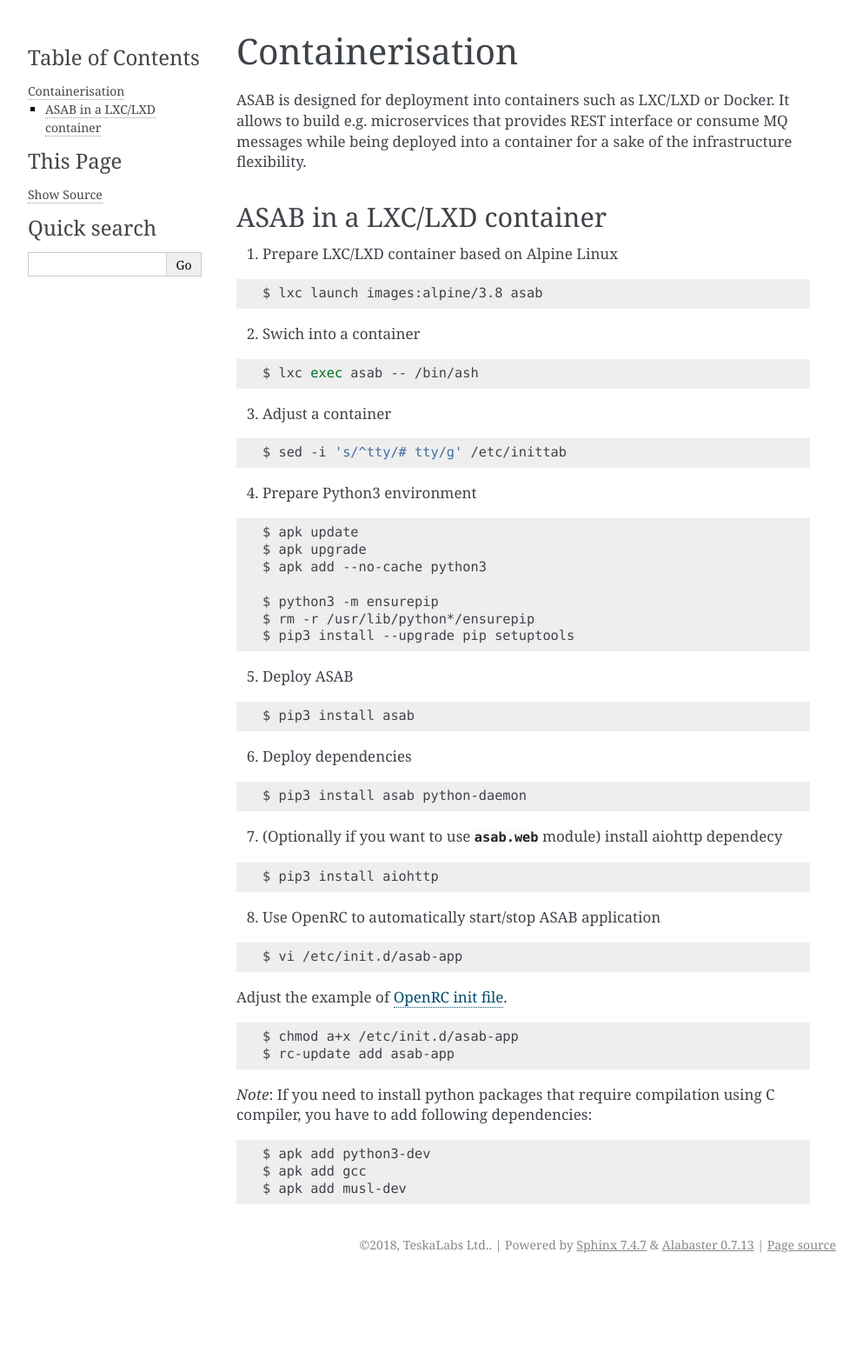
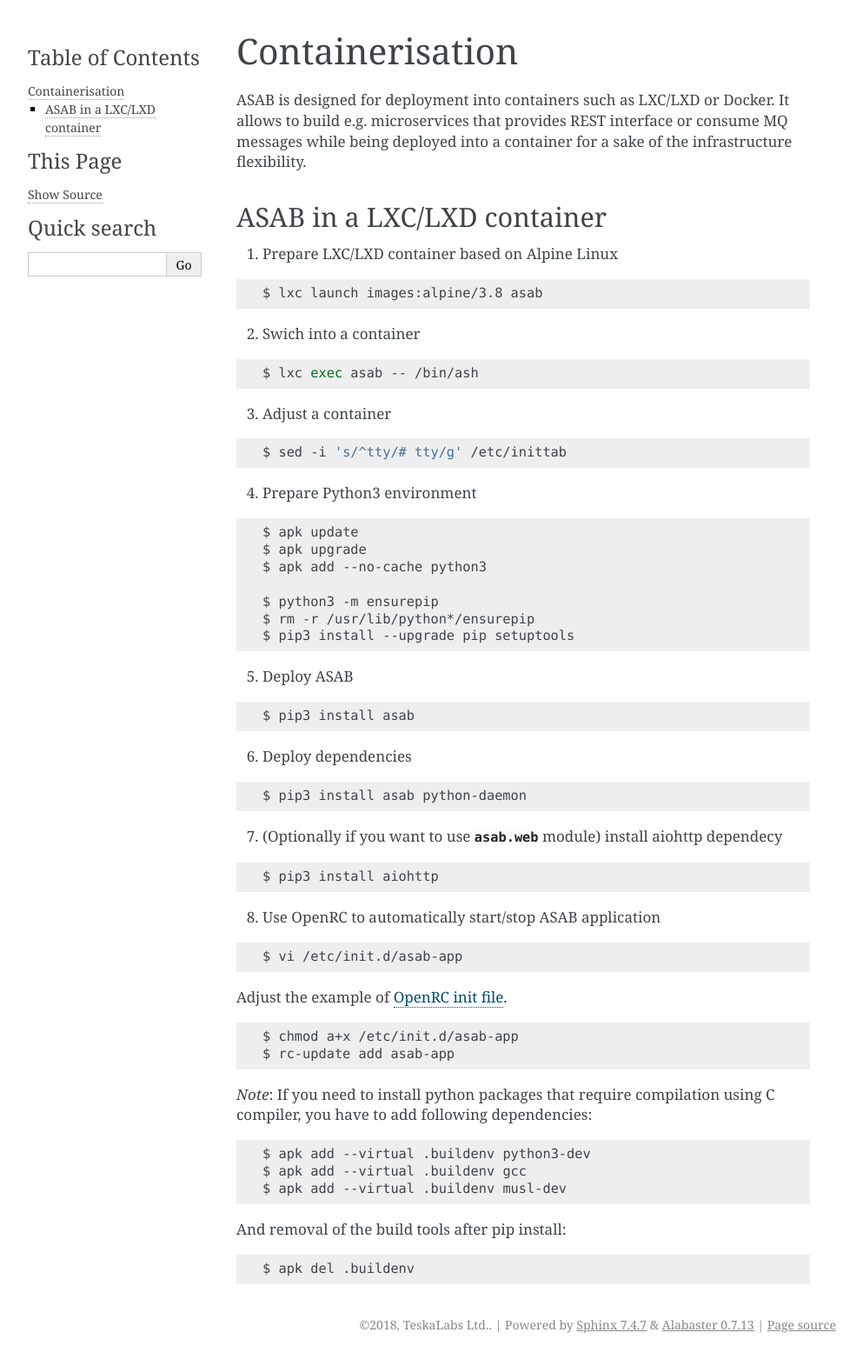
Before and after one commit to TeskaLabs/asab, a Sphinx documentation site: the page built from doc/admin/containers.rst, in a window 1280 px wide. Shown: the whole page at 87% size, without its empty margins (148-1141 px from the left). Built offline with Sphinx 7.4.7, drawn with Linux system fonts in a browser that asks for light colours; the version number is read from the project's files by our own code; before the commit the page ends 1471 px from its top, so only the background shows below that.

Commit message:
Improve the LXC documentation.

```diff
--- a/doc/admin/containers.rst
+++ b/doc/admin/containers.rst
@@ -82,6 +82,13 @@
 
 .. code-block:: bash
 
-	$ apk add python3-dev
-	$ apk add gcc
-	$ apk add musl-dev
+	$ apk add --virtual .buildenv python3-dev
+	$ apk add --virtual .buildenv gcc
+	$ apk add --virtual .buildenv musl-dev
+
+
+And removal of the build tools after pip install:
+
+.. code-block:: bash
+
+	$ apk del .buildenv
```
